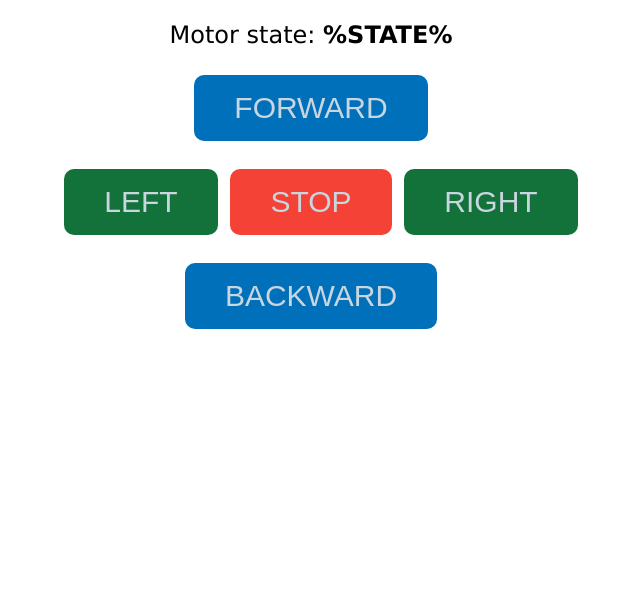
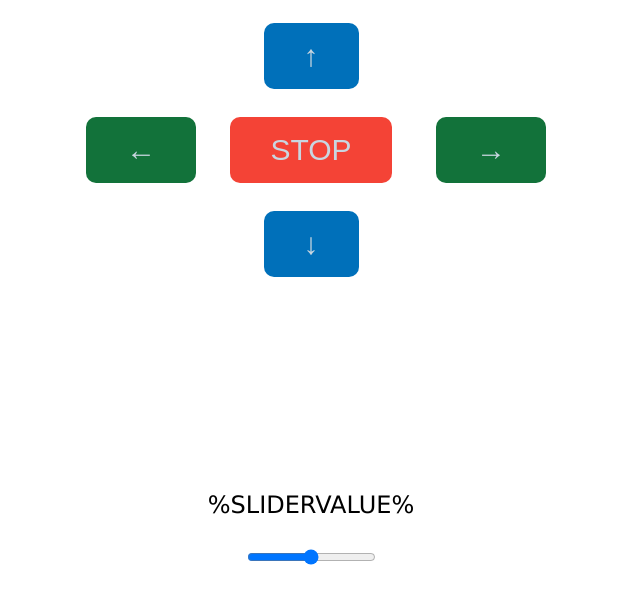
Before and after one commit to ppodkowka/ESP32_CAR, a plain HTML site: page index.html in a window 1280 px wide. Shown: the part 94-698 px from the top of the page, without its empty margins (329-969 px from the left). Drawn offline with Linux system fonts and the light colour scheme.

Commit message:
Update index.html

```diff
--- a/index.html
+++ b/index.html
@@ -8,12 +8,14 @@
 </head>
 <body>
   <h1>ESP32 CAR</h1>
-  <p>Motor state: <strong> %STATE%</strong></p>
-  <p><button class="button" type="button" id="btnForward" onmousedown="forward()" onmouseup="stop()">FORWARD</button></p>
-  <p><button class="button button3" type="button" onmousedown="stop()" onmouseup="stop()">STOP</button></p>
-  <p><button class="button button2" type="button" onmousedown="backward()" onmouseup="stop()">BACKWARD</button></p>
-  <p><button class="button button4" type="button" onmousedown="left()" onmouseup="stop()">LEFT</button></p>
-  <p><button class="button button5" type="button" onmousedown="right()" onmouseup="stop()">RIGHT</button></p>
+
+  <p><button class="button" type="button" ontouchstart="fetch('/forward')" ontouchend="fetch('/stop')" >&#8593;</button></p>
+  <p><button class="button button3" type="button" ontouchstart="fetch('/stop')" ontouchend="fetch('/stop')" >STOP</button></p>
+  <p><button class="button button2" type="button" ontouchstart="fetch('/backward')" ontouchend="fetch('/stop')" >&#8595;</button></p>
+  <p><button class="button button4" type="button" ontouchstart="fetch('/right')" ontouchend="fetch('/stop')" >&#8592;</button></p>
+  <p><button class="button button5" type="button" ontouchstart="fetch('/left')" ontouchend="fetch('/stop')" >&#8594;</button></p>
+  <p><span id="textSliderValue">%SLIDERVALUE%</span></p>
+  <p><input type="range" onchange="updateSliderPWM(this)" id="pwmSlider" min="0" max="255" value="%SLIDERVALUE%" step="1" class="slider"></p>
   <script src="/scripts.js "></script>
 </body>
 </html>
```
